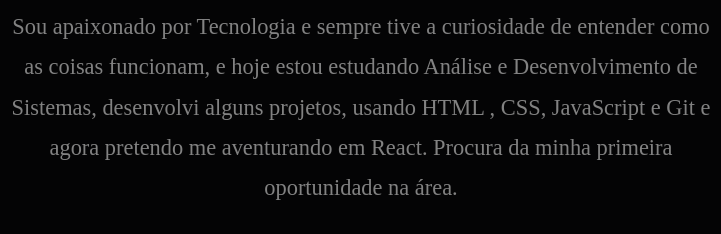
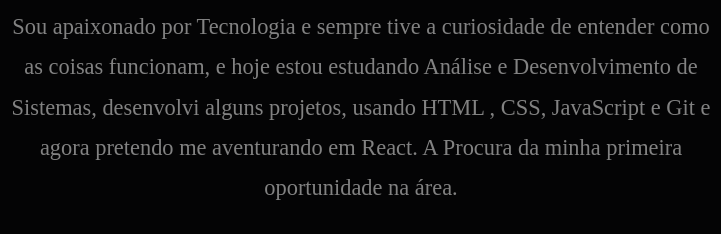
Before and after one commit to Lucass-Alvess/Portfolio-Lucas-Alves-, a plain HTML site: page index.html in a window 1280 px wide. Shown: the part 618-852 px from the top of the page, 279-1000 px from the left. Drawn offline with Linux system fonts and the light colour scheme.

Commit message:
Add files via upload

```diff
--- a/index.html
+++ b/index.html
@@ -53,7 +53,7 @@
         Análise e Desenvolvimento de Sistemas, desenvolvi alguns projetos, usando HTML , CSS, JavaScript e Git e
         agora
         pretendo
-        me aventurando em React. Procura da minha primeira oportunidade na área.</p>
+        me aventurando em React. A Procura da minha primeira oportunidade na área.</p>
     </div>
   </main>
   <div class="titulo" id="projetos" data-anime="left">
```
